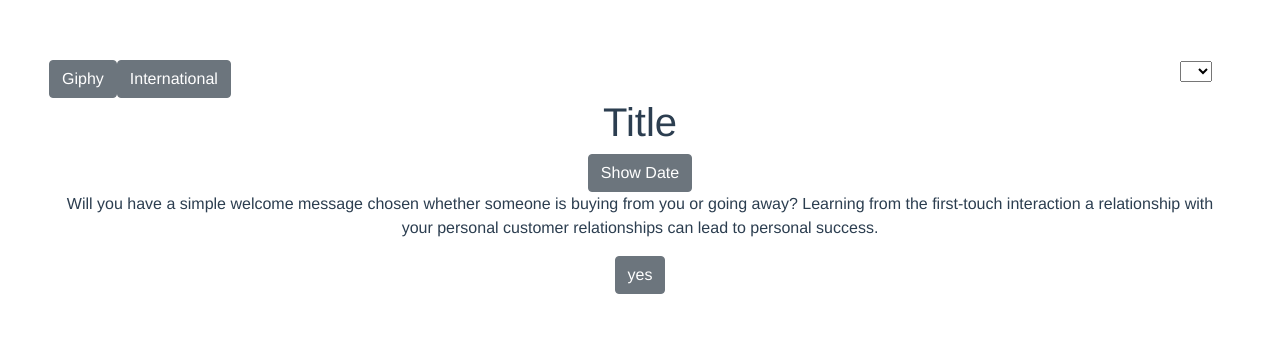
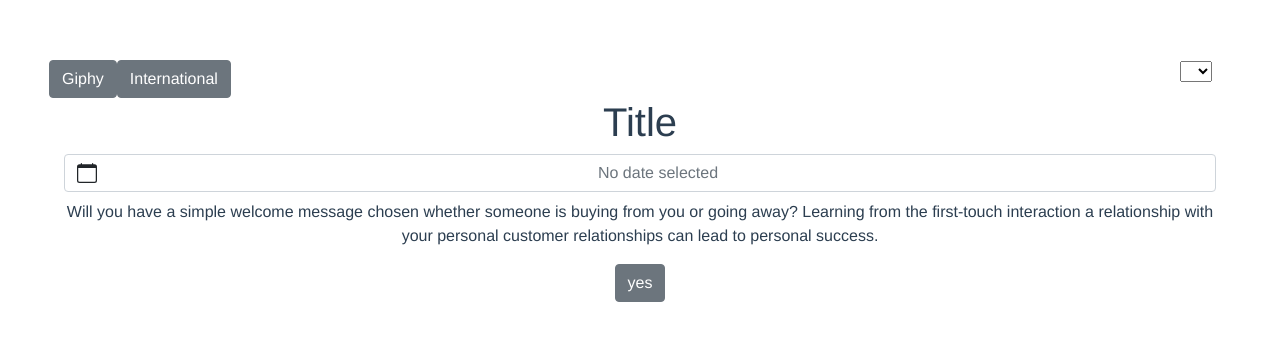
Before and after one commit to Mariobacsi/vue-giphy, a Vue app: page /#/internationalization in a window 1280 px wide. Shown: the top 340 px of the page. Built offline with nearby package versions, Linux system fonts and the light colour scheme.

Commit message:
Datepicker

```diff
--- a/src/views/Internationalization.vue
+++ b/src/views/Internationalization.vue
@@ -1,15 +1,9 @@
 <template>
   <div>
     <h1>Title</h1>
-    <b-button v-on:click="show_date = !show_date">Show Date</b-button>
-    <div v-if="show_date">
-      <b-row>
-        <b-form-select class="col-md-1" v-model="date_day" :options="date_day_limit"/>
-        <b-form-select class="col-md-2" v-model="date_month" :options="$t('internationalization.date.month_limit')"/>
-        <b-form-input class="col-md-1" v-model="date_year"/>
-      </b-row>
-      <h2>{{ date_day }}.{{ date_month }}.{{ date_year }}</h2>
-    </div>
+    <b-form-datepicker v-model="date"
+                       :locale="$i18n.locale"/>
+    <h2>{{ date }}</h2>
     <!--<p>{{ money.message }}: {{ money.icon }}</p>-->
   </div>
 </template>
@@ -20,9 +14,7 @@ export default {
   data() {
     return {
       show_date: false,
-      date_day: 0,
-      date_month: "",
-      date_year: 0
+      date: ""
     }
   }
 }
```
